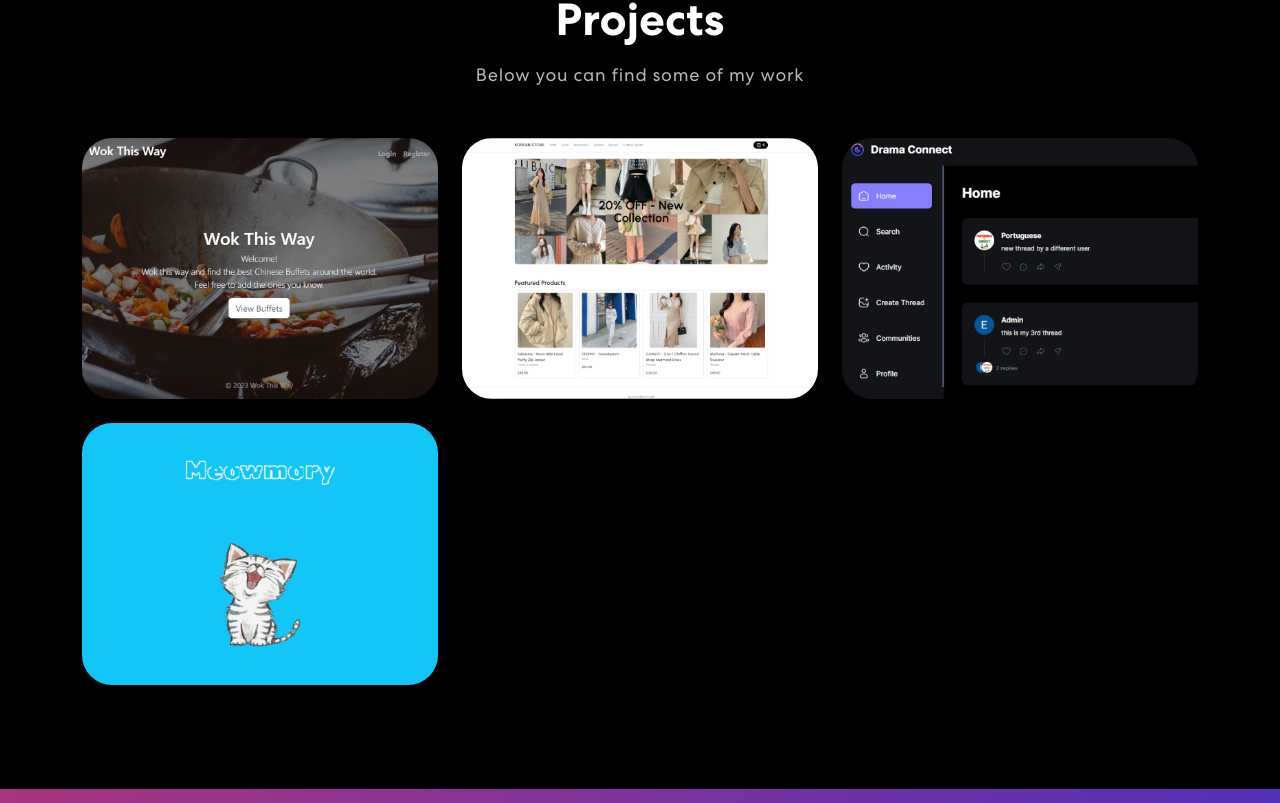
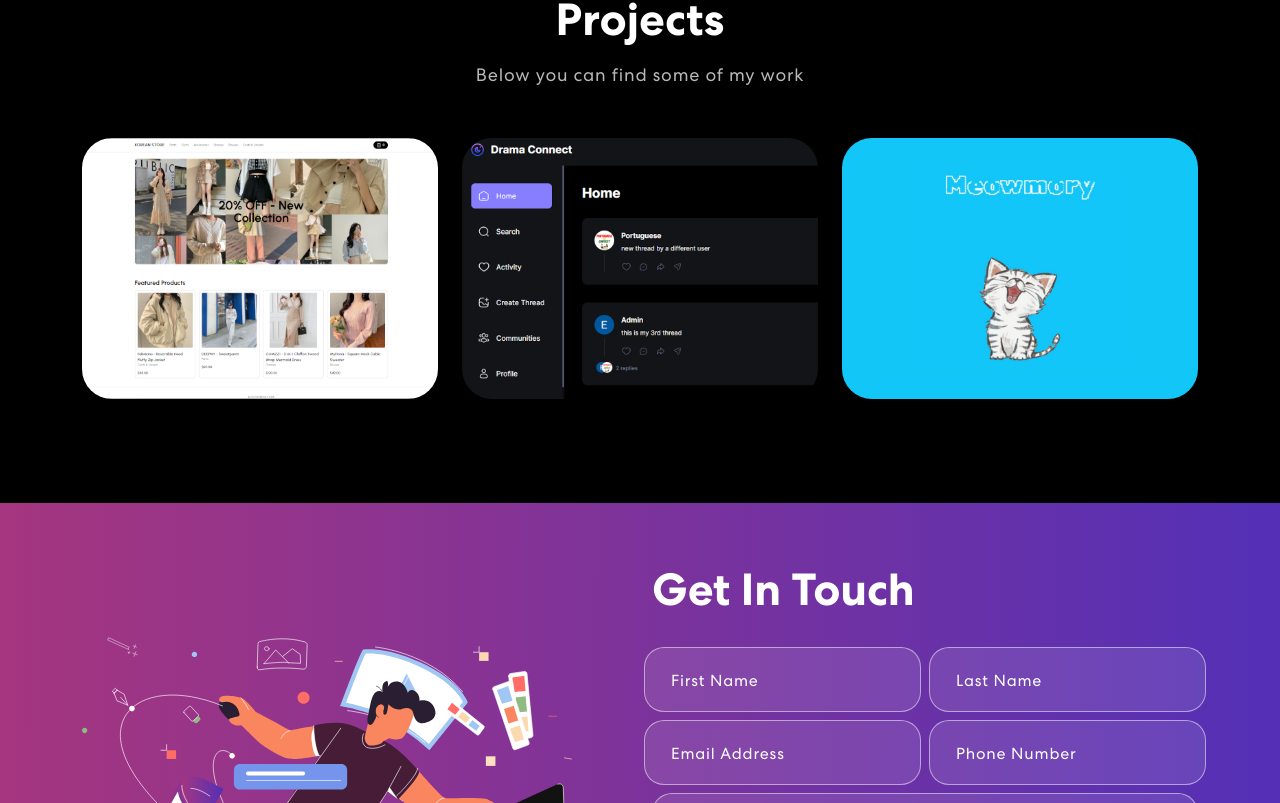
Before and after one commit to elisabetecosta/portfolio, a React (Vite) app: page / in a window 1280 px wide. Shown: the part 1417-2220 px from the top of the page. Built offline with nearby package versions, Linux system fonts and the light colour scheme.

Commit message:
comment out unfinished project

```diff
--- a/src/projects.js
+++ b/src/projects.js
@@ -5,13 +5,13 @@ import projImg3 from "./assets/img/drama-connect.png"
 import projImg4 from "./assets/img/meowmory.png"
 
 const projects = [
-    {
-        title: "Wok This Way",
-        description: "HTML, CSS, JavaScript, NodeJS, Express, MongoDB",
-        imgUrl: projImg1,
-        githubUrl: "https://github.com/elisabetecosta/wok-this-way",
-        pageUrl: "https://wok-this-way.onrender.com",
-    },
+    // {
+    //     title: "Wok This Way",
+    //     description: "HTML, CSS, JavaScript, NodeJS, Express, MongoDB",
+    //     imgUrl: projImg1,
+    //     githubUrl: "https://github.com/elisabetecosta/wok-this-way",
+    //     pageUrl: "https://wok-this-way.onrender.com",
+    // },
     {
         title: "Ecommerce Store + CMS",
         description: "Next.js, TypeScript, TailwindCSS, Prisma, Stripe",
@@ -31,15 +31,8 @@ const projects = [
         description: "React Native, Expo",
         imgUrl: projImg4,
         githubUrl: "https://github.com/elisabetecosta/meowmory",
-        pageUrl: "",
+        pageUrl: "https://github.com/elisabetecosta/meowmory",
     },
-    // {
-    //     title: "",
-    //     description: "",
-    //     imgUrl: projImg4,
-    //     githubUrl: "",
-    //     pageUrl: "",
-    // },
 ]
 
 export default projects
```
Also changed, not shown: 2 other files (tests, documents, lock files or other folders).
